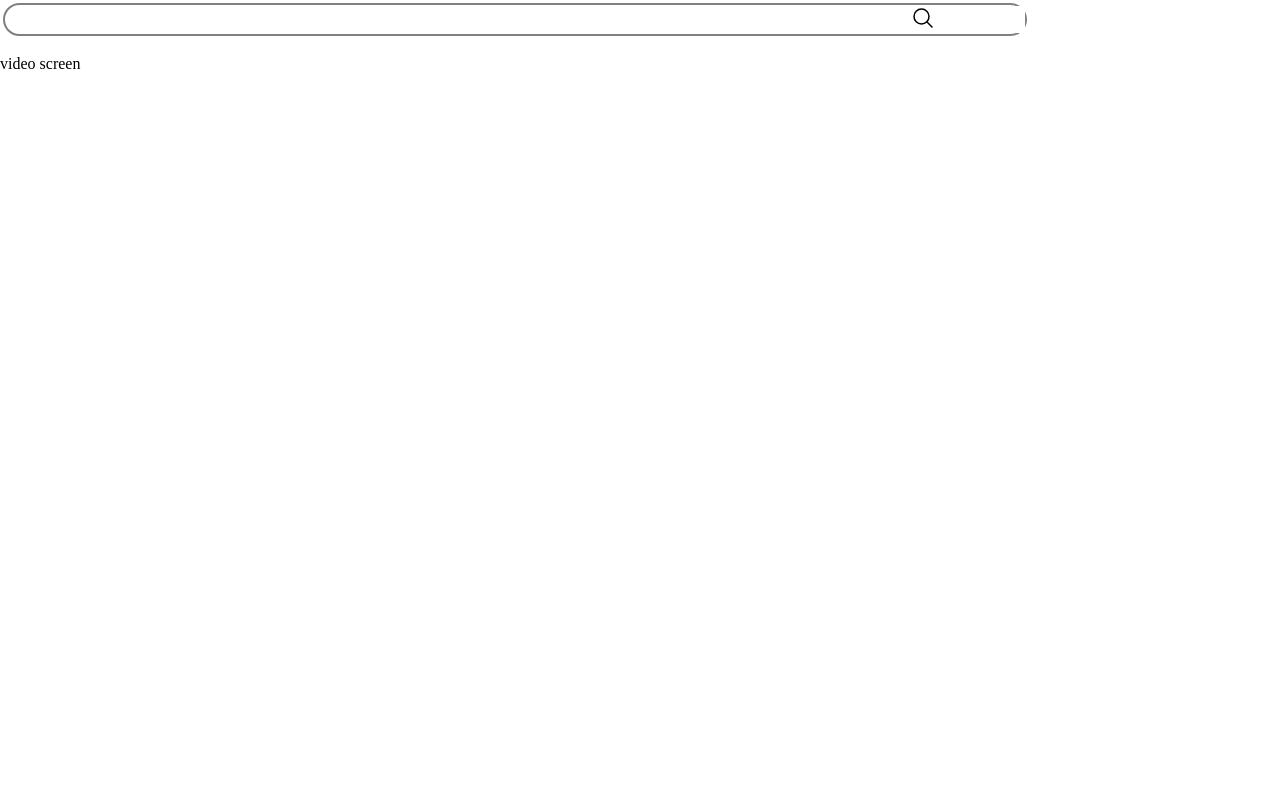
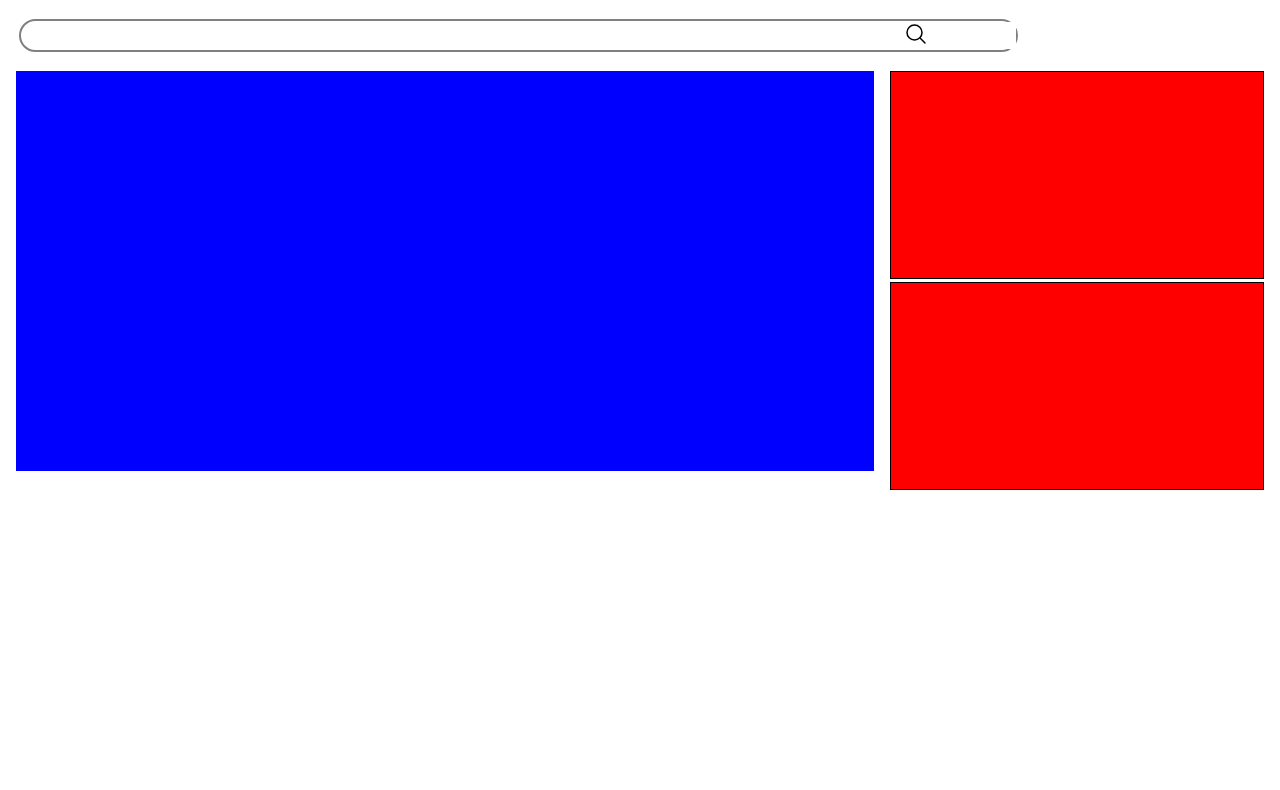
Before and after one commit to maanasmahato4/youtube-clone, a React (Vite) app: page / in a window 1280 px wide. Shown: the top 790 px of the page. Built offline with nearby package versions, Linux system fonts and the light colour scheme.

Commit message:
[update]: responsive update

```diff
--- a/src/app.module.css
+++ b/src/app.module.css
@@ -1,6 +1,18 @@
 .main-layout {
-    display: grid;
-    grid-template-columns: 1fr;
-    grid-template-rows: auto;
-    gap: 1em;
+	display: grid;
+	grid-template-columns: 1fr;
+	grid-template-rows: auto;
+	gap: 1em;
+    padding: 1em;
 }
+
+@media screen and (min-width: 720px) {
+    .main-layout {
+        display: grid;
+        grid-template-columns: 1fr 30%;
+    }
+
+    .main-layout > section:nth-child(1){
+        grid-column: span 2;
+    }
+}
--- a/src/components/video-screen/video-screen.module.css
+++ b/src/components/video-screen/video-screen.module.css
@@ -1,6 +1,7 @@
 .screen-container {
 	min-width: 100%;
 	min-height: 30vh;
+    background-color: blue;
 }
 
 
@@ -9,3 +10,9 @@
         min-height: 90vh;
     }
 }
+
+@media screen and (min-width: 540px){
+    .screen-container {
+        min-height: 50vh;
+    }
+}
--- a/src/components/video-screen/video-screen.tsx
+++ b/src/components/video-screen/video-screen.tsx
@@ -1,5 +1,5 @@
 import styles from './video-screen.module.css';
 
 export default function VideoScreen() {
-	return <div className={styles['screen-container']}>video screen</div>;
+	return <div className={styles['screen-container']}></div>;
 }
```
